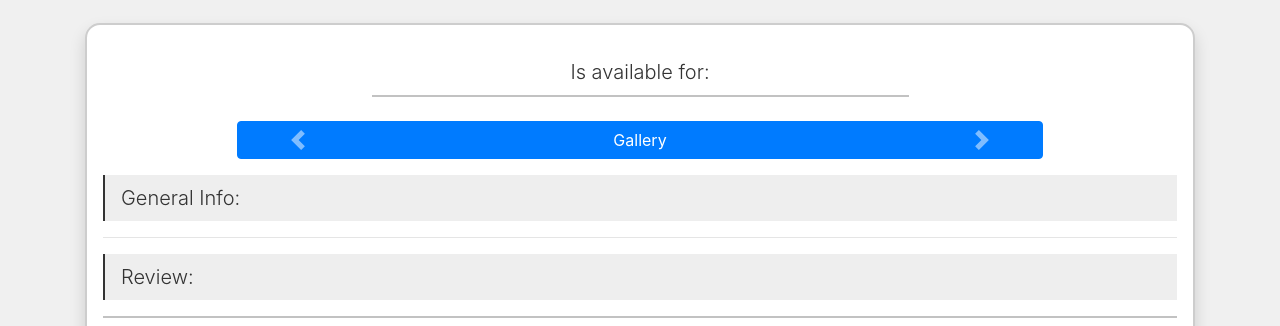
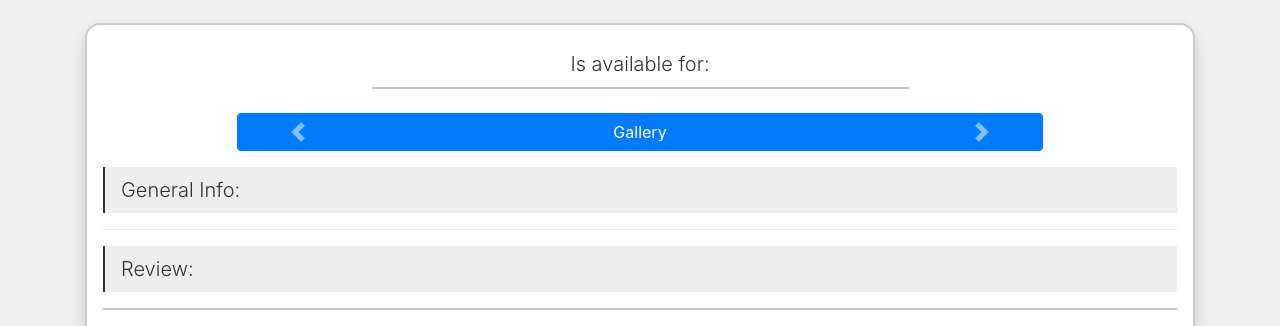
Before and after one commit to JuanAyestas/GameBit_Django, a Django app: template review_bit/templates/review_bit/review_detail.html in a window 1280 px wide. Shown: the part 89-415 px from the top of the page. Run offline with Django 3.2, Linux system fonts and the light colour scheme; the template is opened without the code that fills it, so the values that code supplies are empty; some libraries are stand-ins or nearby versions.

Commit message:
small mistake in reviews templates

```diff
--- a/review_bit/templates/review_bit/review_detail.html
+++ b/review_bit/templates/review_bit/review_detail.html
@@ -11,7 +11,7 @@
 <section id="Review" class="review_article cute_border cute_border_line shadow p-3 mb-3">
     <article id="ReviewInfo" class="text-center">
         <h1>{{ review.title }}</h1>
-        <p class="lead mt-3 mb-0">Is available for:</p>
+        <p class="lead mt-2 mb-0">Is available for:</p>
         <h4>{{ review.platform }}</h4>
         <hr class="w-50 my-2">
     </article>
--- a/review_bit/templates/review_bit/review_list.html
+++ b/review_bit/templates/review_bit/review_list.html
@@ -37,7 +37,7 @@
     <hr class="my-2">
     <article id="ReviewInfo" class="text-center">
         <h2><a href="{% url 'gamebit-detail' review.id %}">{{ review.title }}</a></h2>
-        <p class="lead mt-3 mb-0">Is available for:</p>
+        <p class="lead mt-2 mb-0">Is available for:</p>
         <h4>{{ review.platform }}</h4>
         <hr class="w-50 my-2">
     </article>
--- a/review_bit/templates/review_bit/review_search.html
+++ b/review_bit/templates/review_bit/review_search.html
@@ -23,7 +23,7 @@
 <section id="Review" class="review_article cute_border cute_border_line shadow p-3">
     <article id="ReviewInfo" class="text-center">
         <h2><a href="{% url 'gamebit-detail' review.id %}">{{ review.title }}</a></h2>
-        <p class="lead mt-3 mb-0">Is available for:</p>
+        <p class="lead mt-2 mb-0">Is available for:</p>
         <h4>{{ review.platform }}</h4>
         <hr class="w-50 my-2">
     </article>
```
